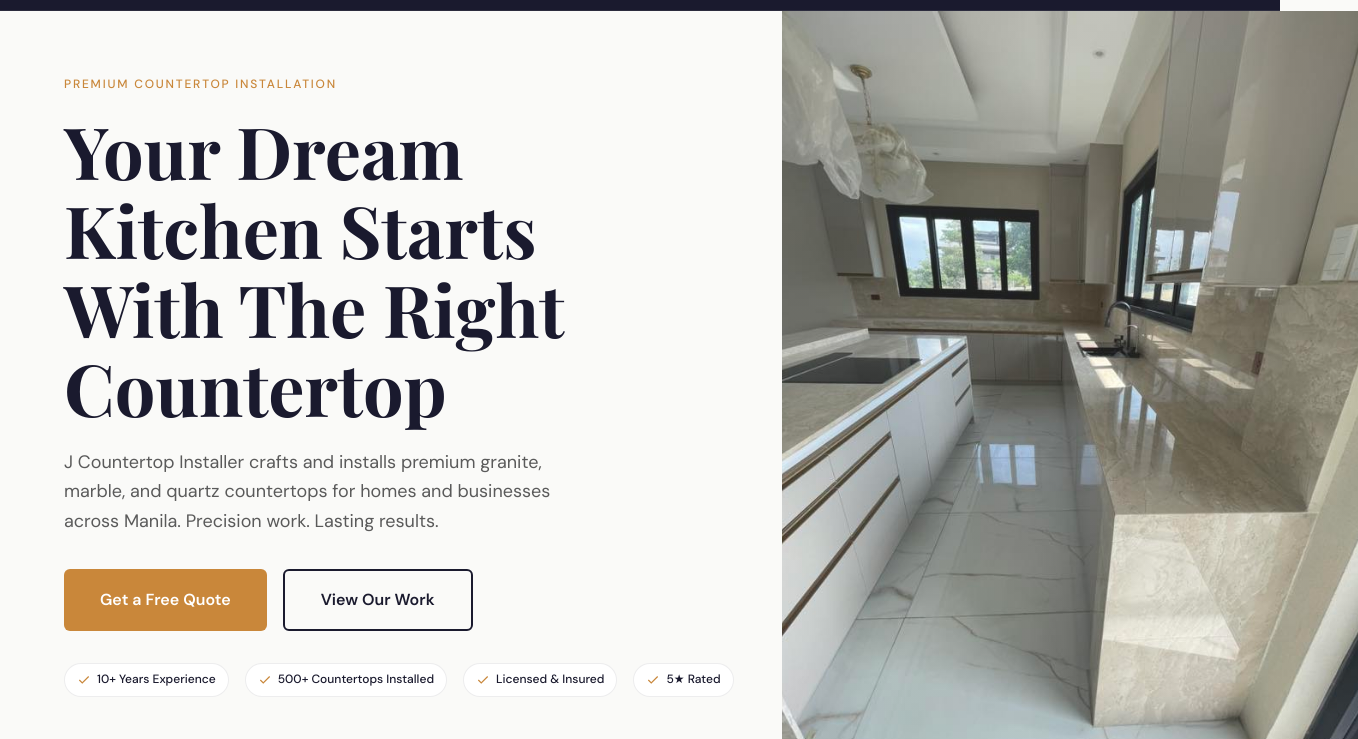
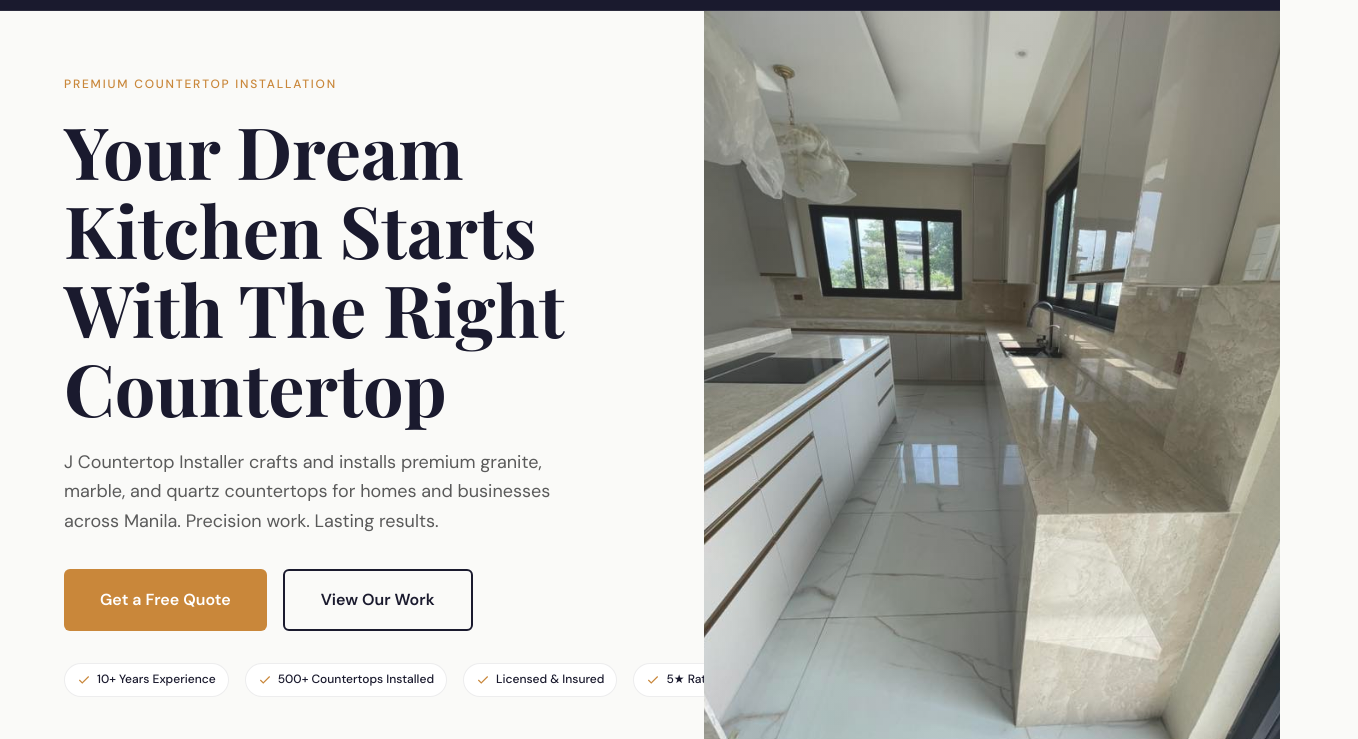
Before and after one commit to pxxrth/J-countertop, a plain HTML site: page index.html in a window 1280 px wide. Shown: the part 61-800 px from the top of the page, 1358 px wide, since content can reach past the window. Drawn offline with nearby package versions, Linux system fonts and the light colour scheme; a web font is replaced by a local one.

Commit message:
made some changes

```diff
--- a/css/style.css
+++ b/css/style.css
@@ -389,6 +389,8 @@ section {
 @media (min-width: 768px) {
     .hero-content {
         flex: 0 0 55%;
+        width: 55%;
+        max-width: 55%;
         padding-left: 5%;
         padding-right: var(--space-6);
     }
@@ -487,6 +489,8 @@ section {
 @media (min-width: 768px) {
     .hero-image-wrapper {
         flex: 0 0 45%;
+        width: 45%;
+        max-width: 45%;
         min-height: 100%;
     }
 }
--- a/index.html
+++ b/index.html
@@ -18,7 +18,7 @@
     <link rel="preconnect" href="https://fonts.gstatic.com" crossorigin>
     <link href="https://fonts.googleapis.com/css2?family=DM+Sans:ital,wght@0,400;0,500;0,600;1,400&family=Playfair+Display:ital,wght@0,600;0,700;1,600&display=swap" rel="stylesheet">
 
-    <link rel="stylesheet" href="css/style.css">
+    <link rel="stylesheet" href="css/style.css?v=2">
     <script src="js/main.js" defer></script>
 
     <script type="application/ld+json">
```
